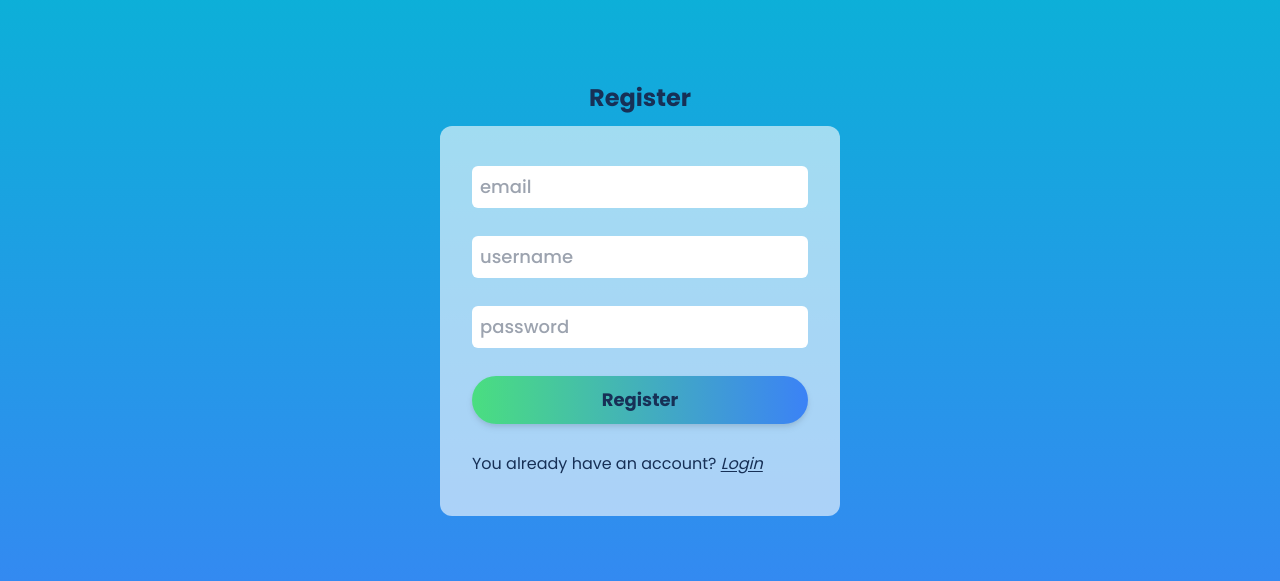
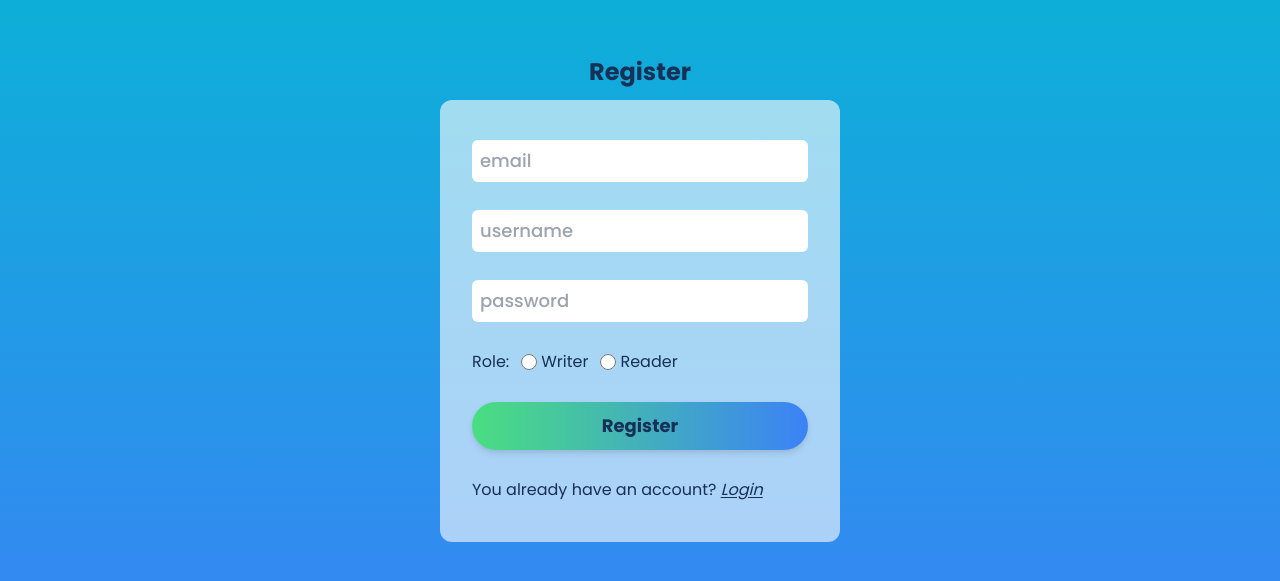
Before and after one commit to GivPenjinun/the-media, a React (Vite) app in the folder client/: page /register in a window 1280 px wide. Shown: the part 101-682 px from the top of the page. Built offline with nearby package versions, Linux system fonts and the light colour scheme.

Commit message:
feat: add role

```diff
--- a/client/src/context/authContext.jsx
+++ b/client/src/context/authContext.jsx
@@ -14,7 +14,6 @@ export const AuthContextProvider = ({ children }) => {
       "http://localhost:8800/auth/loginWriter",
       inputs
     );
-
     setCurrentUser(res.data.other);
     console.log(res);
     const jwtToken = res.data.token;
--- a/client/src/pages/Login.jsx
+++ b/client/src/pages/Login.jsx
@@ -4,6 +4,7 @@ import { Link, useNavigate } from "react-router-dom";
 import { AuthContext } from "../context/authContext";
 
 const Login = () => {
+  const [role, setRole] = useState("");
   const [inputs, setInputs] = useState({
     email: "",
     password: "",
@@ -19,9 +20,17 @@ const Login = () => {
   const handleSubmit = async (e) => {
     e.preventDefault();
     try {
-      //await axios.post("http://localhost:8800/auth/loginWriter", inputs);
-      await loginWriter(inputs);
-      navigate("/");
+      if (role == "writer") {
+        await loginWriter(inputs);
+        navigate("/");
+      }
+      if (role == "reader") {
+        //await loginReader(inputs);
+        navigate("/");
+      }
+      if (role == "") {
+        alert("please choose role");
+      }
     } catch (err) {
       setError(err.response.data);
     }
@@ -46,6 +55,38 @@ const Login = () => {
           name="password"
           onChange={handleChange}
         />
+        <div className="flex  gap-3">
+          <h1>Role:</h1>
+          <div className="flex items-center gap-1">
+            <input
+              id="writer"
+              type="radio"
+              name="role"
+              value="writer"
+              onClick={(e) => {
+                setRole(e.target.value);
+                console.log(role);
+              }}
+              className="form-checkbox h-4 w-4"
+            />
+            <label htmlFor="writer">Writer</label>
+          </div>
+          <div className="flex items-center gap-1">
+            <input
+              id="reder"
+              type="radio"
+              name="role"
+              value="reader"
+              onClick={(e) => {
+                setRole(e.target.value);
+                console.log(role);
+              }}
+              className="form-checkbox h-4 w-4"
+            />
+            <label htmlFor="reder">Reader</label>
+          </div>
+        </div>
+
         <button
           onClick={handleSubmit}
           type="submit"
--- a/client/src/pages/Register.jsx
+++ b/client/src/pages/Register.jsx
@@ -3,6 +3,7 @@ import { Link, useNavigate } from "react-router-dom";
 import axios from "axios";
 
 const Register = () => {
+  const [role, setRole] = useState("");
   const [errors, setErrors] = useState({});
   const [inputs, setInputs] = useState({
     username: "",
@@ -42,14 +43,24 @@ const Register = () => {
 
   const handleSubmit = async (e) => {
     e.preventDefault();
-    //if (validateForm()){}
+    if (validateForm()) {
       try {
+        if (role == "writer") {
           await axios.post("http://localhost:8800/auth/registerWriter", inputs);
           navigate("/login");
+        }
+        if (role == "reader") {
+          await axios.post("http://localhost:8800/auth/registerReader", inputs);
+          navigate("/login");
+        }
+        if (role == "") {
+          alert("please choose role");
+        }
       } catch (err) {
         err.response.data &&
           setErrors((prev) => ({ ...prev, err: err.response.data }));
         console.log(err);
+      }
     }
   };
   return (
@@ -89,7 +100,37 @@ const Register = () => {
         {errors.password && (
           <p className="mt-2 text-sm text-red-600">{errors.password}</p>
         )}
-        {/*<input type="file" required />*/}
+        <div className="flex  gap-3">
+          <h1>Role:</h1>
+          <div className="flex items-center gap-1">
+            <input
+              id="writer"
+              type="radio"
+              name="role"
+              value="writer"
+              onClick={(e) => {
+                setRole(e.target.value);
+                console.log(role);
+              }}
+              className="form-checkbox h-4 w-4"
+            />
+            <label htmlFor="writer">Writer</label>
+          </div>
+          <div className="flex items-center gap-1">
+            <input
+              id="reder"
+              type="radio"
+              name="role"
+              value="reader"
+              onClick={(e) => {
+                setRole(e.target.value);
+                console.log(role);
+              }}
+              className="form-checkbox h-4 w-4"
+            />
+            <label htmlFor="reder">Reader</label>
+          </div>
+        </div>
         <div className="">
           <button
             onClick={handleSubmit}
```
Also changed, not shown: 2 other files (tests, documents, lock files or other folders). Lines whose indentation alone changed are shown as unchanged.
